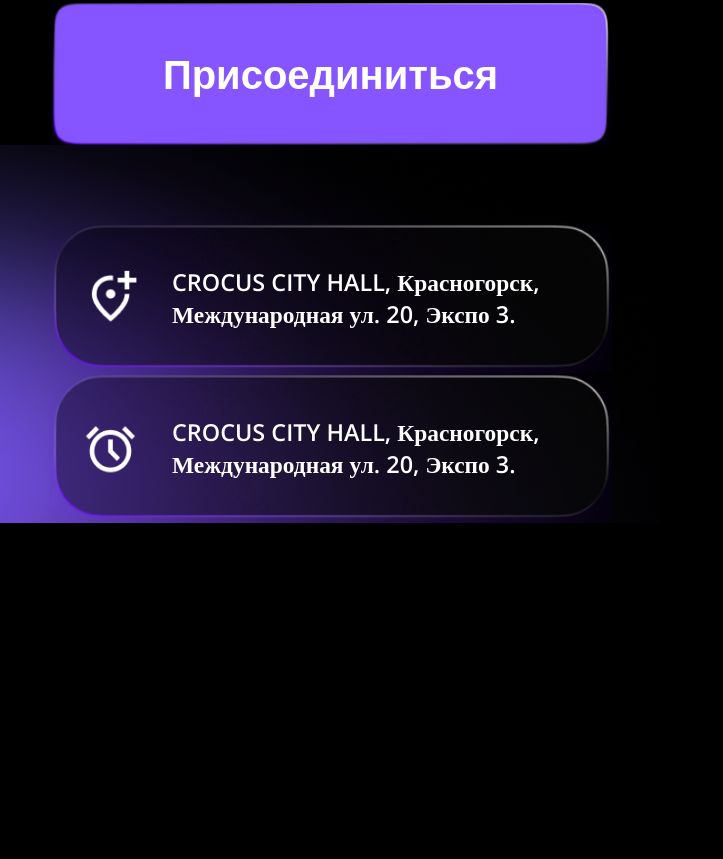
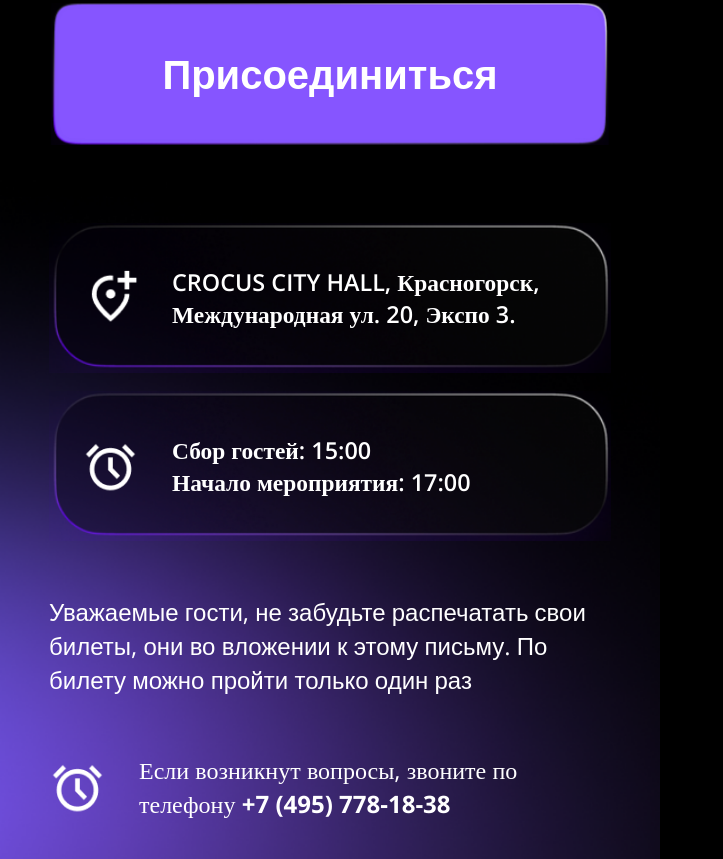
Before and after one commit to rekilina/Email-1, a plain HTML site: page index1.html in a window 1280 px wide. Shown: the part 2268-3127 px from the top of the page, without its empty margins (0-723 px from the left). Before the commit the page ends 2791 px from the top, so only its background shows below. Drawn offline with nearby package versions, Linux system fonts and the light colour scheme.

Commit message:
text to end

```diff
--- a/index1.html
+++ b/index1.html
@@ -228,7 +228,7 @@
                     <table align="left" valign="top" border="0" bgcolor="#000000" cellspacing="0" cellpadding="0"
                         role="presentation" width="100%">
                         <tr>
-                            <td style="padding:0 10px 0 49px;">
+                            <td style="padding:0 49px 0 49px;">
                                 <a href="http://rekilina.ru" target="_blank">
                                     <table align="left" valign="top" border="0" bgcolor="#000000" cellspacing="0"
                                         cellpadding="0" role="presentation" width="100%" background="Button.png"
@@ -259,7 +259,7 @@
                     bgcolor="#000000" background="Vector16.png" valign="left"
                     style="width:100%;color:#FFFFFF;background-image: url(Vector16.png);background-position: left bottom;background-size: cover;background-repeat: no-repeat;background-clip: border-box;">
                         <tr>
-                            <td width="100%" valign="top" align="left" style="width:100%;vertical-align: top;align:left; padding: 78px 15px 0 49px;">
+                            <td width="100%" valign="top" align="left" style="width:100%;vertical-align: top;align:left; padding: 78px 49px 0 49px;">
                                 <table align="center" valign="center" border="0" cellspacing="0" cellpadding="0" role="presentation" width="100%" height="143" background="StrokeSmall1.png" style="width:100%;max-width:563px;min-height:150px;color:#FFFFFF;background-image: url(StrokeSmall1.png);background-position: left top;background-size: 100% 100%;background-repeat: no-repeat;background-clip: border-box; margin: 0;">
                                     <tr>
                                         <td width="100%" valign="center" align="center" style="width:100%;vertical-align: center;align:center; padding: 33px;">
@@ -285,7 +285,7 @@
                             </td>
                         </tr>
                         <tr>
-                            <td width="100%" valign="top" align="left" style="width:100%;vertical-align: top;align:left; padding: 0 15px 0 49px;">
+                            <td width="100%" valign="top" align="left" style="width:100%;vertical-align: top;align:left; padding: 18px 49px 0 49px;">
                                 <table align="center" valign="center" border="0" cellspacing="0" cellpadding="0" role="presentation" width="100%" height="143" background="StrokeSmall1.png" style="width:100%;max-width:563px;min-height:150px;color:#FFFFFF;background-image: url(StrokeSmall1.png);background-position: left top;background-size: 100% 100%;background-repeat: no-repeat;background-clip: border-box; margin: 0;">
                                     <tr>
                                         <td width="100%" valign="center" align="center" style="width:100%;vertical-align: center;align:center; padding: 33px;">
@@ -301,7 +301,44 @@
                                                     font-weight: 600;
                                                     font-size: 23.4042px;
                                                     line-height: 140%;">
-                                                        <p style="padding:0;margin:0;">CROCUS CITY HALL, Красногорск, Международная ул. 20, Экспо 3.</p>
+                                                        <p style="padding:0;margin:0;">Сбор гостей: 15:00 <br/>
+                                                            Начало мероприятия: 17:00</p>
+                                                    </td>
+                                                </tr>
+                                            </table>
+                                        </td>
+                                    </tr>
+                                </table>
+                            </td>
+                        </tr>
+                        <tr>
+                            <td
+                                style="vertical-align: top;padding:54px 46px 0 49px;width:100%;color:#FFFFFF;font-family: 'Open Sans', Arial, Helvetica, sans-serif!important;font-weight:400;font-size:24px;line-height: 1.42;">
+                                <p style="margin:0;padding:0;">
+                                    Уважаемые гости, не забудьте распечатать свои билеты, они во вложении к этому письму. По билету можно пройти только один раз
+                                </p>
+                            </td>
+                        </tr>
+                        <tr>
+                            <td width="100%" valign="top" align="left" style="width:100%;vertical-align: top;align:left; padding: 18px 49px 0 49px;">
+                                <table align="center" valign="center" border="0" cellspacing="0" cellpadding="0" role="presentation" width="100%" height="143" style="width:100%;max-width:563px;margin: 0;">
+                                    <tr>
+                                        <td width="100%" valign="center" align="center" style="width:100%;vertical-align: center;align:center; ">
+                                            <table align="center" valign="center" border="0" cellspacing="00" cellpadding="0" role="presentation" width="100%" height="100%">
+                                                <tr>
+                                                    <td width="60" style="max-width:60px">
+                                                        <img src="alarm.png" alt="loc" width="57" height="57" style="width:57px;height:57px;">
+                                                    </td>
+                                                    <td style="font-family: 'Open Sans';
+                                                    padding-left: 30px;
+                                                    color:#FFFFFF;
+                                                    font-style: normal;
+                                                    font-weight: 400;
+                                                    font-size: 24px;
+                                                    line-height: 140%;">
+                                                        <p style="padding:0;margin:0;">
+                                                            Если возникнут вопросы, звоните по телефону <span style="font-weight: 700;">+7 (495) 778-18-38</span>
+                                                        </p>
                                                     </td>
                                                 </tr>
                                             </table>
```
